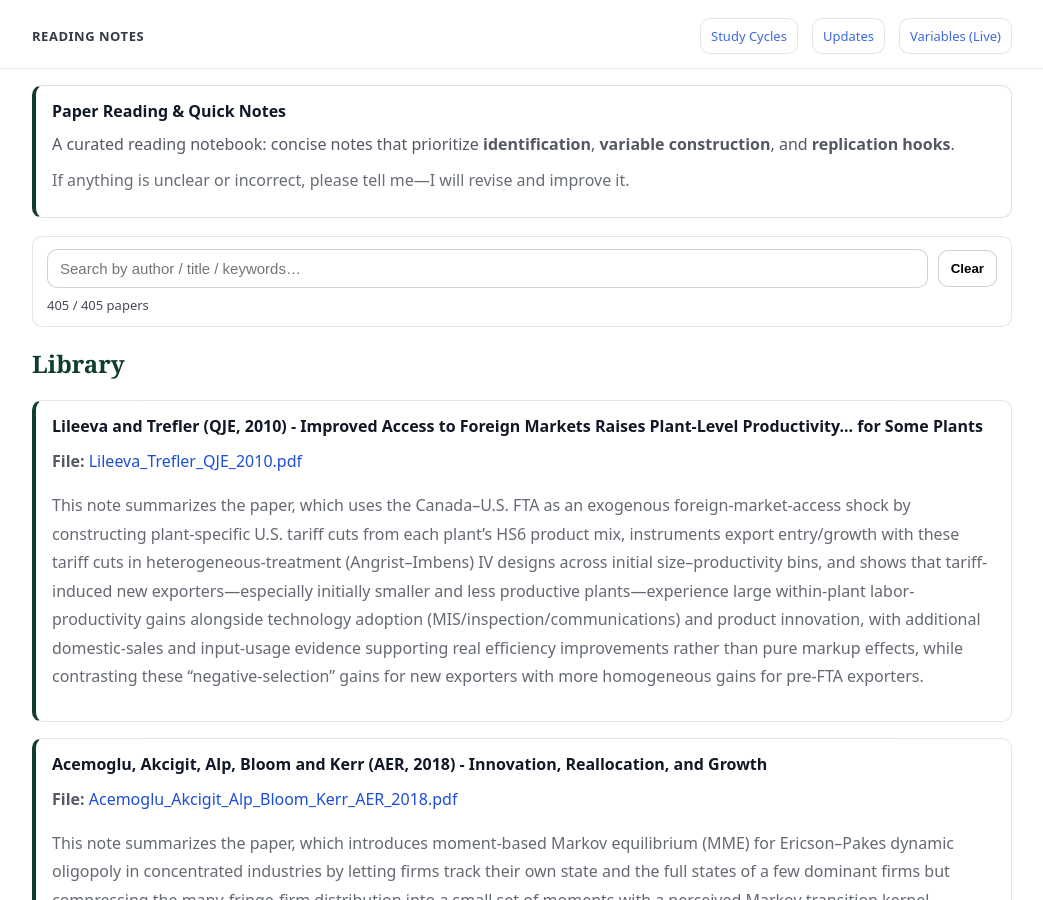
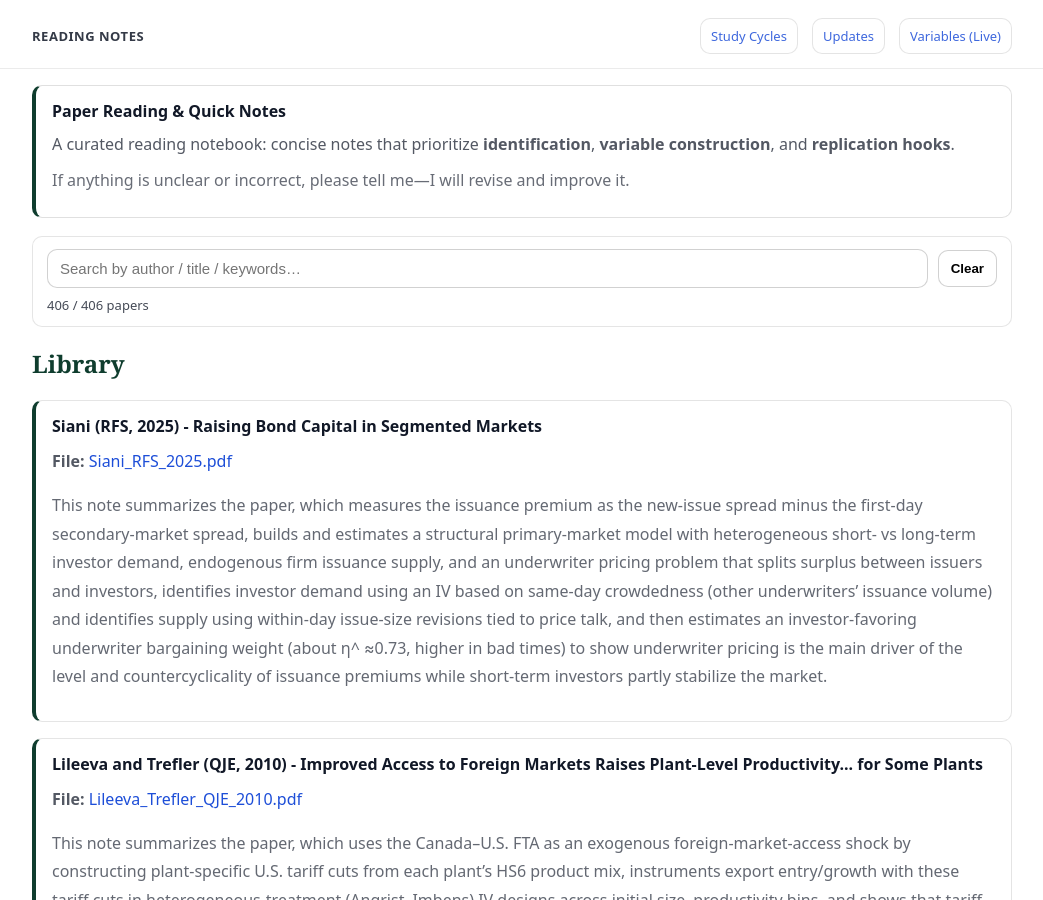
Before and after one commit to yaxinzn/study-archive, a Jekyll site: the page built from reading/index.md, in a window 1280 px wide and 900 px high. Shown: the whole window, without its empty margins (118-1161 px from the left). Built offline with Jekyll 4.4.1, drawn with Linux system fonts in a browser that asks for light colours.

Commit message:
Reading: add/update Siani_RFS_2025.pdf

```diff
--- a/_data/reading.yml
+++ b/_data/reading.yml
@@ -1,3 +1,7 @@
+- title: "Siani (RFS, 2025) - Raising Bond Capital in Segmented Markets"
+  file: "Siani_RFS_2025.pdf"
+  desc: "This note summarizes the paper, which measures the issuance premium as the new-issue spread minus the first-day secondary-market spread, builds and estimates a structural primary-market model with heterogeneous short- vs long-term investor demand, endogenous firm issuance supply, and an underwriter pricing problem that splits surplus between issuers and investors, identifies investor demand using an IV based on same-day crowdedness (other underwriters’ issuance volume) and identifies supply using within-day issue-size revisions tied to price talk, and then estimates an investor-favoring underwriter bargaining weight (about η^ ≈0.73, higher in bad times) to show underwriter pricing is the main driver of the level and countercyclicality of issuance premiums while short-term investors partly stabilize the market."
+
 - title: "Lileeva and Trefler (QJE, 2010) - Improved Access to Foreign Markets Raises Plant-Level Productivity... for Some Plants"
   file: "Lileeva_Trefler_QJE_2010.pdf"
   desc: "This note summarizes the paper, which uses the Canada–U.S. FTA as an exogenous foreign-market-access shock by constructing plant-specific U.S. tariff cuts from each plant’s HS6 product mix, instruments export entry/growth with these tariff cuts in heterogeneous-treatment (Angrist–Imbens) IV designs across initial size–productivity bins, and shows that tariff-induced new exporters—especially initially smaller and less productive plants—experience large within-plant labor-productivity gains alongside technology adoption (MIS/inspection/communications) and product innovation, with additional domestic-sales and input-usage evidence supporting real efficiency improvements rather than pure markup effects, while contrasting these “negative-selection” gains for new exporters with more homogeneous gains for pre-FTA exporters."
```
Also changed, not shown: 1 other file.
